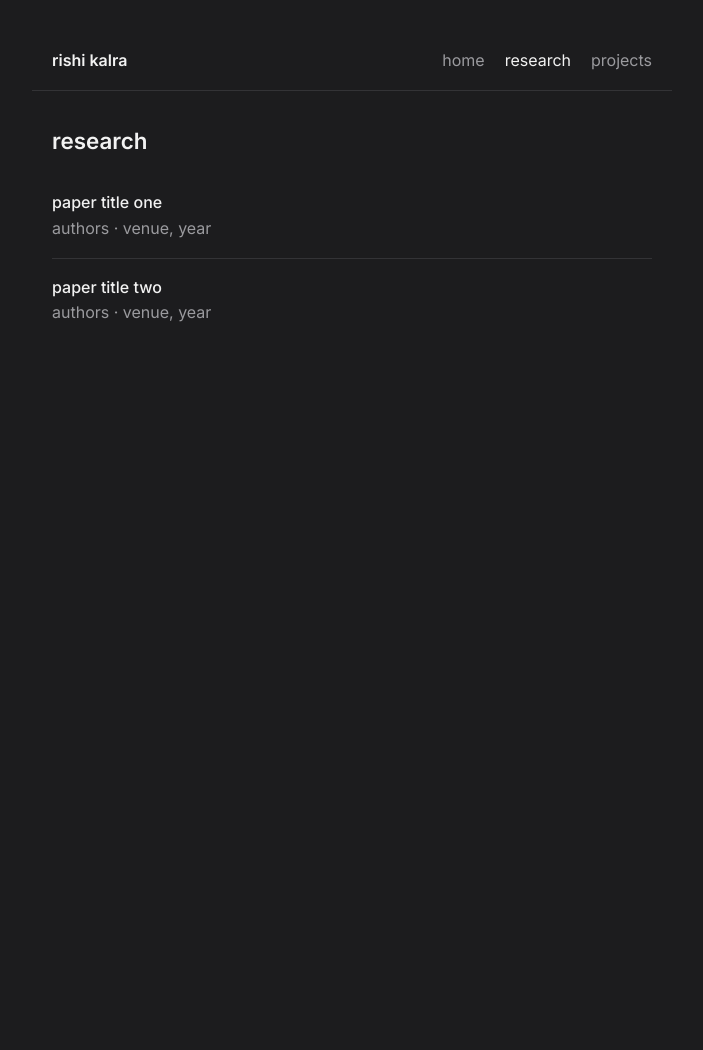
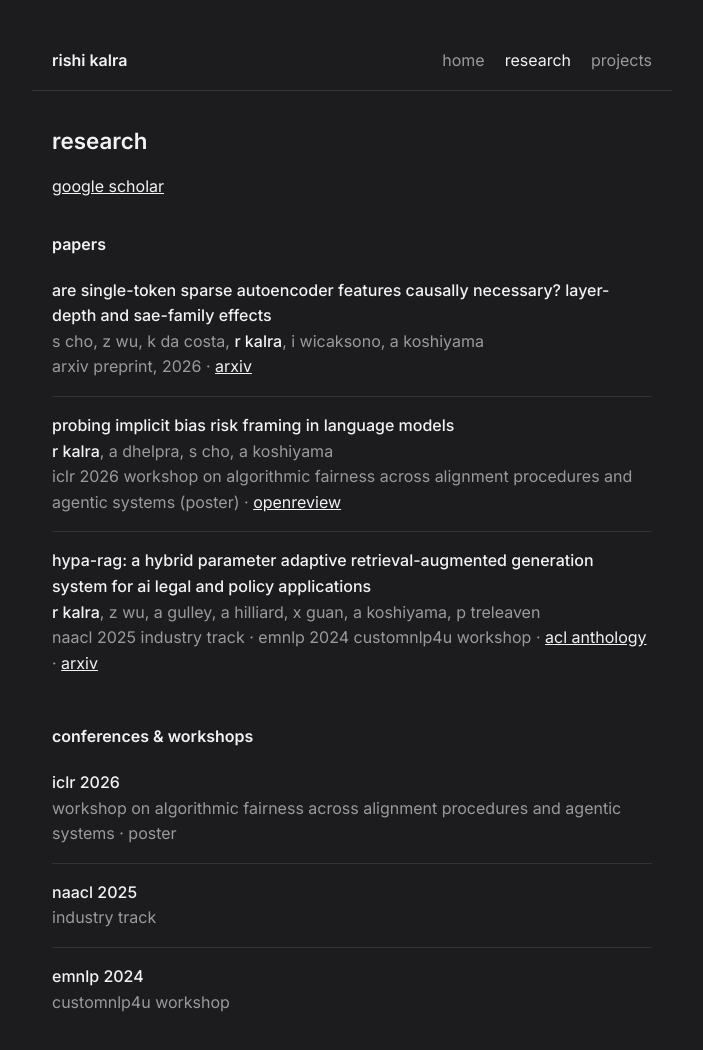
Before and after one commit to rk68/rk68.github.io, a plain HTML site: page research.html in a window 1280 px wide. Shown: the whole page, without its empty margins (288-991 px from the left). Before the commit the page ends 800 px from the top, so only its background shows below. Drawn offline with Linux system fonts and the light colour scheme.

Commit message:
feat: add papers, venues and google scholar link

```diff
--- a/research.html
+++ b/research.html
@@ -19,14 +19,40 @@
   </header>
   <main>
     <h1>research</h1>
+    <p class="muted"><a href="https://scholar.google.com/citations?user=2zi5lWYAAAAJ&amp;hl=en">google scholar</a></p>
+
+    <h2>papers</h2>
     <ul class="items">
       <li>
-        <div class="title">paper title one</div>
-        <div class="muted">authors · venue, year</div>
+        <div class="title">are single-token sparse autoencoder features causally necessary? layer-depth and sae-family effects</div>
+        <div class="muted">s cho, z wu, k da costa, <span class="me">r kalra</span>, i wicaksono, a koshiyama</div>
+        <div class="muted">arxiv preprint, 2026 · <a href="https://arxiv.org/abs/2607.20596">arxiv</a></div>
       </li>
       <li>
-        <div class="title">paper title two</div>
-        <div class="muted">authors · venue, year</div>
+        <div class="title">probing implicit bias risk framing in language models</div>
+        <div class="muted"><span class="me">r kalra</span>, a dhelpra, s cho, a koshiyama</div>
+        <div class="muted">iclr 2026 workshop on algorithmic fairness across alignment procedures and agentic systems (poster) · <a href="https://openreview.net/forum?id=834SNNzCXE">openreview</a></div>
+      </li>
+      <li>
+        <div class="title">hypa-rag: a hybrid parameter adaptive retrieval-augmented generation system for ai legal and policy applications</div>
+        <div class="muted"><span class="me">r kalra</span>, z wu, a gulley, a hilliard, x guan, a koshiyama, p treleaven</div>
+        <div class="muted">naacl 2025 industry track · emnlp 2024 customnlp4u workshop · <a href="https://aclanthology.org/2025.naacl-industry.79/">acl anthology</a> · <a href="https://arxiv.org/abs/2409.09046">arxiv</a></div>
+      </li>
+    </ul>
+
+    <h2>conferences &amp; workshops</h2>
+    <ul class="items">
+      <li>
+        <div class="title">iclr 2026</div>
+        <div class="muted">workshop on algorithmic fairness across alignment procedures and agentic systems · poster</div>
+      </li>
+      <li>
+        <div class="title">naacl 2025</div>
+        <div class="muted">industry track</div>
+      </li>
+      <li>
+        <div class="title">emnlp 2024</div>
+        <div class="muted">customnlp4u workshop</div>
       </li>
     </ul>
   </main>
--- a/style.css
+++ b/style.css
@@ -64,3 +64,4 @@ ul.items { list-style: none; padding: 0; margin: 0; }
 ul.items li { padding: 16px 0; border-bottom: 1px solid var(--line); }
 ul.items li:last-child { border-bottom: none; }
 ul.items .title { font-weight: 500; }
+.me { color: var(--text); font-weight: 500; }
```
Also changed, not shown: index.html (+2 -1 lines).
